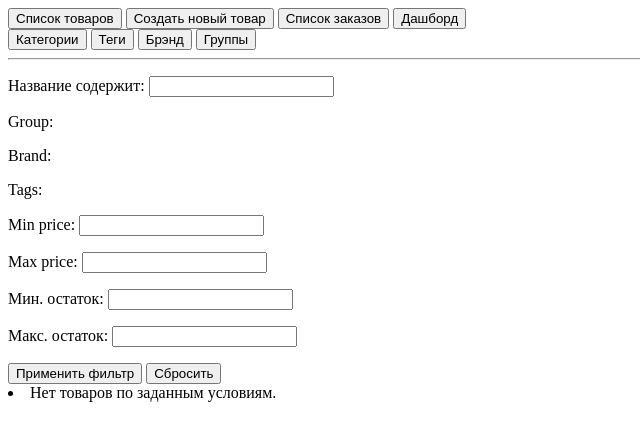
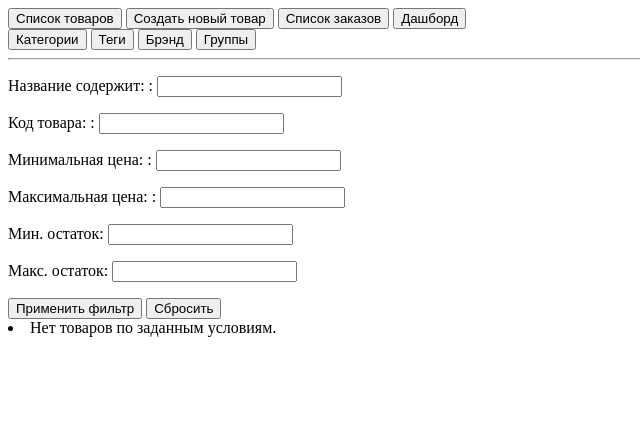
Before and after one commit to bayur-yuliya/cosmetics_shop, a Django app: page /stuff/products/ in a window 1280 px wide. Shown: the top 441 px of the page, without its empty margins (0-640 px from the left). Run offline with Django 5.2, Linux system fonts and the light colour scheme; the visitor is signed in with stand-in values (Sample User, id 1); data comes from the database, SQL or seed files in the repository; data that the repository does not hold is empty.

Commit message:
fix: change saving and display of price and search by product code has been added

```diff
--- a/src/stuff/forms.py
+++ b/src/stuff/forms.py
@@ -33,7 +33,7 @@ class ProductForm(forms.ModelForm):
     tags = forms.ModelMultipleChoiceField(
         widget=forms.CheckboxSelectMultiple, queryset=Tag.objects.all(), required=False
     )
-    price = forms.DecimalField(max_digits=10, decimal_places=2)
+    price = forms.DecimalField(max_digits=15, decimal_places=2)
 
     class Meta:
         model = Product
@@ -55,6 +55,13 @@ class OrderStatusForm(forms.ModelForm):
         fields = ["status", "comment"]
 
 
+class ProductStuffFilterForm(forms.Form):
+    name = forms.CharField(required=False, label="Название содержит: ")
+    code = forms.IntegerField(required=False, label="Код товара: ")
+    min_price = forms.DecimalField(required=False, label="Минимальная цена: ")
+    max_price = forms.DecimalField(required=False, label="Максимальная цена: ")
+
+
 class FilterStockForm(forms.Form):
     min_stock = forms.IntegerField(required=False, label="Мин. остаток")
     max_stock = forms.IntegerField(required=False, label="Макс. остаток")
--- a/src/stuff/templates/stuff/product_card.html
+++ b/src/stuff/templates/stuff/product_card.html
@@ -29,7 +29,7 @@
 <form method="POST" action="{%  url 'delete_product'  %}">
     {%  csrf_token  %}
     <input type="hidden" name="product_id" value="{{ product.id }}">
-    <button>Удалить</button>
+    <button onclick="return confirm('Вы уверены, что хотите удалить {{ product.name }}?')">Удалить</button>
 </form>
 
 <a href="{%  url 'products'  %}"><button>Назад</button></a>
--- a/src/stuff/views.py
+++ b/src/stuff/views.py
@@ -5,7 +5,6 @@ from django.db.models import OuterRef, Subquery, Count
 from django.shortcuts import render, redirect, get_object_or_404
 from django.views.decorators.http import require_POST
 
-from cosmetics_shop.forms import ProductFilterForm
 from cosmetics_shop.models import (
     Product,
     Order,
@@ -25,6 +24,7 @@ from stuff.forms import (
     BrandForm,
     TagForm,
     FilterStockForm,
+    ProductStuffFilterForm,
 )
 from .services.dashboard_service import (
     number_of_orders_today,
@@ -72,16 +72,14 @@ def products(request):
     if request.GET.urlencode() != query_params.urlencode():
         return redirect(f"{request.path}?{query_params.urlencode()}")
 
-    form = ProductFilterForm(request.GET or None)
+    form = ProductStuffFilterForm(request.GET or None)
     form_stock = FilterStockForm(request.GET or None)
 
     if form.is_valid():
         name = form.cleaned_data["name"]
-        group = form.cleaned_data["group"]
-        tags = form.cleaned_data["tags"]
+        code = form.cleaned_data["code"]
         min_price = form.cleaned_data["min_price"]
         max_price = form.cleaned_data["max_price"]
-        brand = form.cleaned_data["brand"]
 
         if name:
             products = products.filter(name__icontains=name)
@@ -89,12 +87,8 @@ def products(request):
             products = products.filter(price__gte=min_price * 100, stock__gte=1)
         if max_price is not None:
             products = products.filter(price__lte=max_price * 100)
-        if group:
-            products = products.filter(group__in=group)
-        if brand:
-            products = products.filter(brand__in=brand)
-        if tags:
-            products = products.filter(tags__in=tags)
+        if code:
+            products = products.filter(code__icontains=code)
 
     if form_stock.is_valid():
         min_stock = form_stock.cleaned_data["min_stock"]
@@ -141,9 +135,9 @@ def create_products(request):
     if request.method == "POST":
         form = ProductForm(request.POST, request.FILES)
         if form.is_valid():
-            product = form.save(commit=False)
-            product.price = form.cleaned_data["price"] * 100
-            product.save()
+            saved_product = form.save(commit=False)
+            saved_product.price = form.cleaned_data["price"] * 100
+            saved_product.save()
             return redirect("products")
 
     form = ProductForm()
@@ -165,7 +159,9 @@ def edit_products(request, product_id):
     if request.method == "POST":
         form = ProductForm(request.POST, request.FILES, instance=product)
         if form.is_valid():
-            form.save()
+            saved_product = form.save(commit=False)
+            saved_product.price = form.cleaned_data["price"] * 100
+            saved_product.save()
             return redirect("product_card", product_id)
     form = ProductForm(instance=product)
     return render(
```
